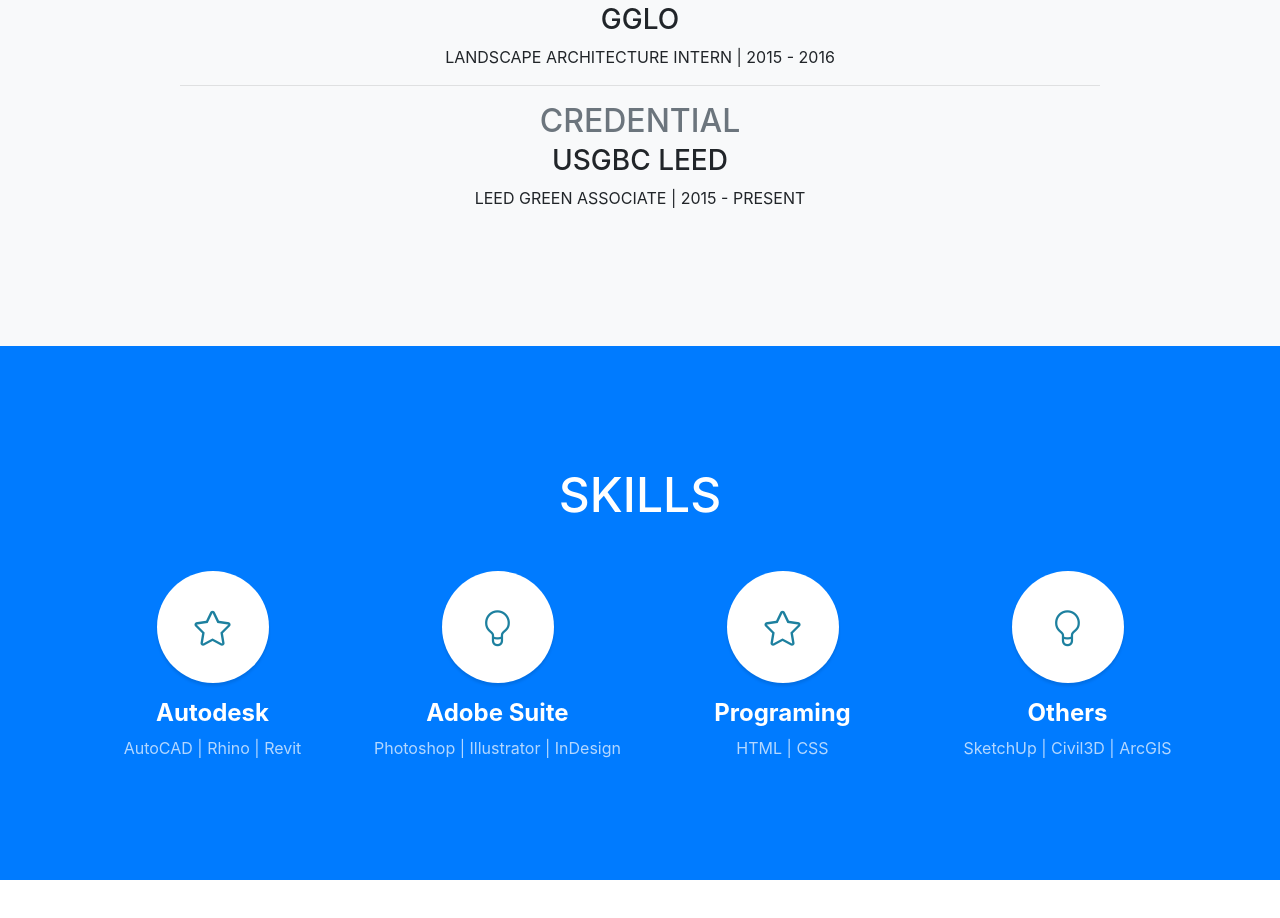
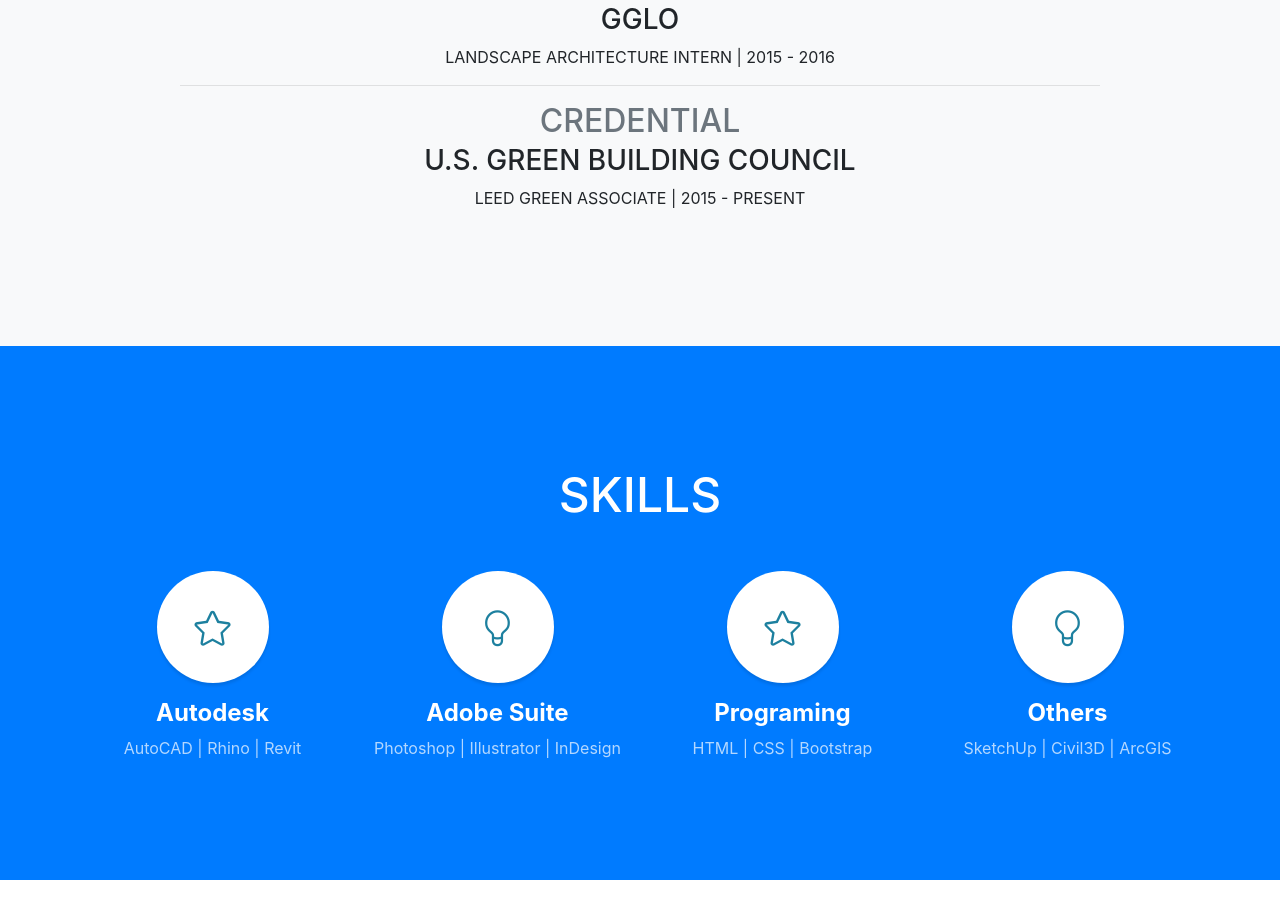
Before and after one commit to ejngo77/eungee92.github.io, a website with bundled scripts: page index.html in a window 1280 px wide. Shown: the part 1270-2188 px from the top of the page. Built offline with nearby package versions, Linux system fonts and the light colour scheme.

Commit message:
edit-1
edit-1

```diff
--- a/index.html
+++ b/index.html
@@ -7,7 +7,7 @@
 
 <head>
 
-    <title> EJNGO PORTFOLIO </title>
+    <title> ANGIE'S PORTFOLIO </title>
 
     <!-- Bootstrap Core CSS -->
     <link href="vendor/bootstrap/css/bootstrap.min.css" rel="stylesheet">
@@ -77,7 +77,7 @@
                         <p>LANDSCAPE ARCHITECTURE INTERN | 2015 - 2016</p>
 <hr>
                         <h2 class="text-secondary text-center mb-1">CREDENTIAL</h2>
-                        <h3> USGBC LEED </h3>
+                        <h3> U.S. GREEN BUILDING COUNCIL </h3>
                         <P>LEED GREEN ASSOCIATE | 2015 - PRESENT</P>
                     </p>
                 </div>
@@ -117,7 +117,7 @@
                             <h4>
                                 <strong>Programing</strong>
                             </h4>
-                            <p class="text-faded mb-0"> HTML | CSS  </p>
+                            <p class="text-faded mb-0"> HTML | CSS | Bootstrap  </p>
                 </div>
                 <div class="col-lg-3 col-md-6 mb-5 mb-lg-0">
                                 <span class="service-icon rounded-circle mx-auto mb-3">
```
